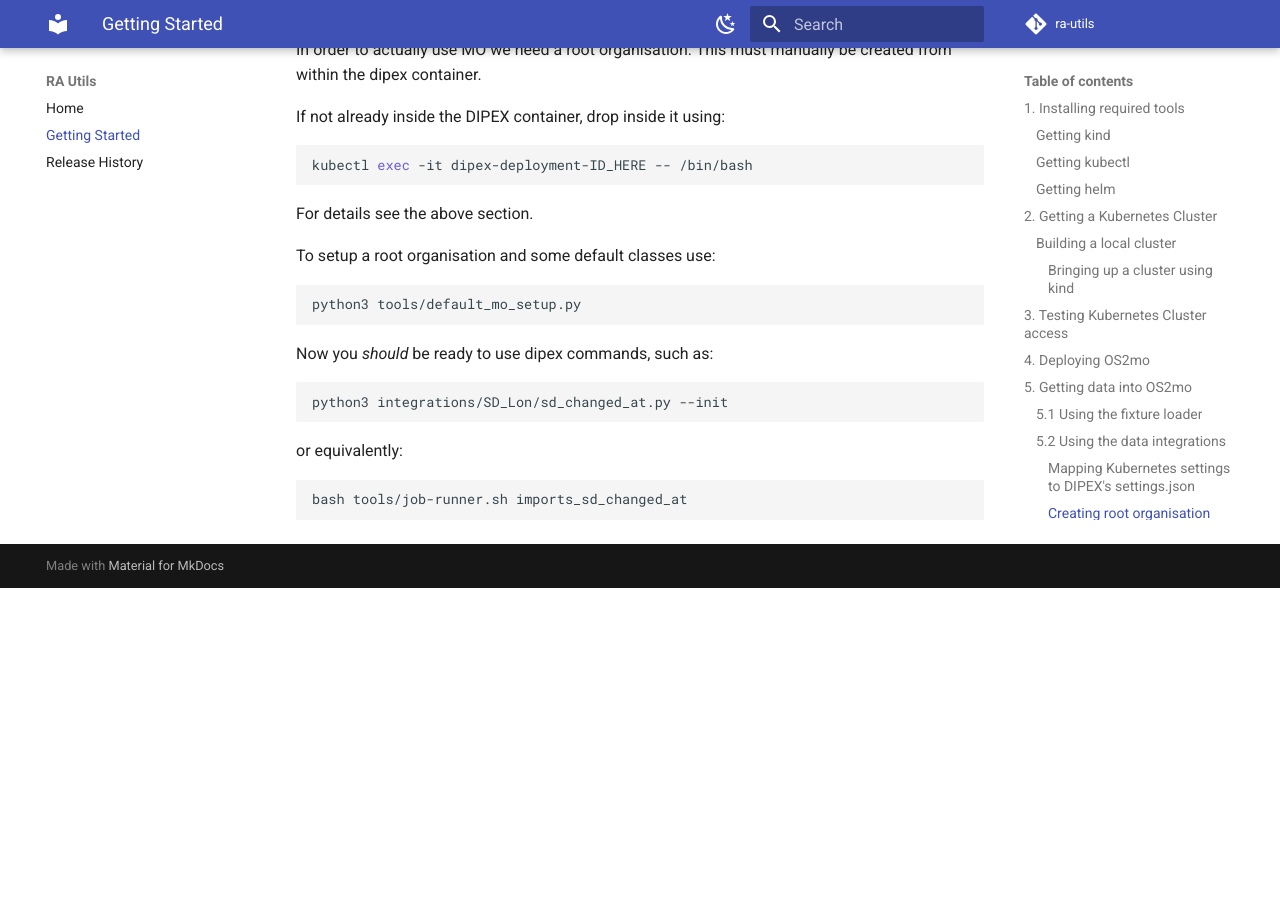
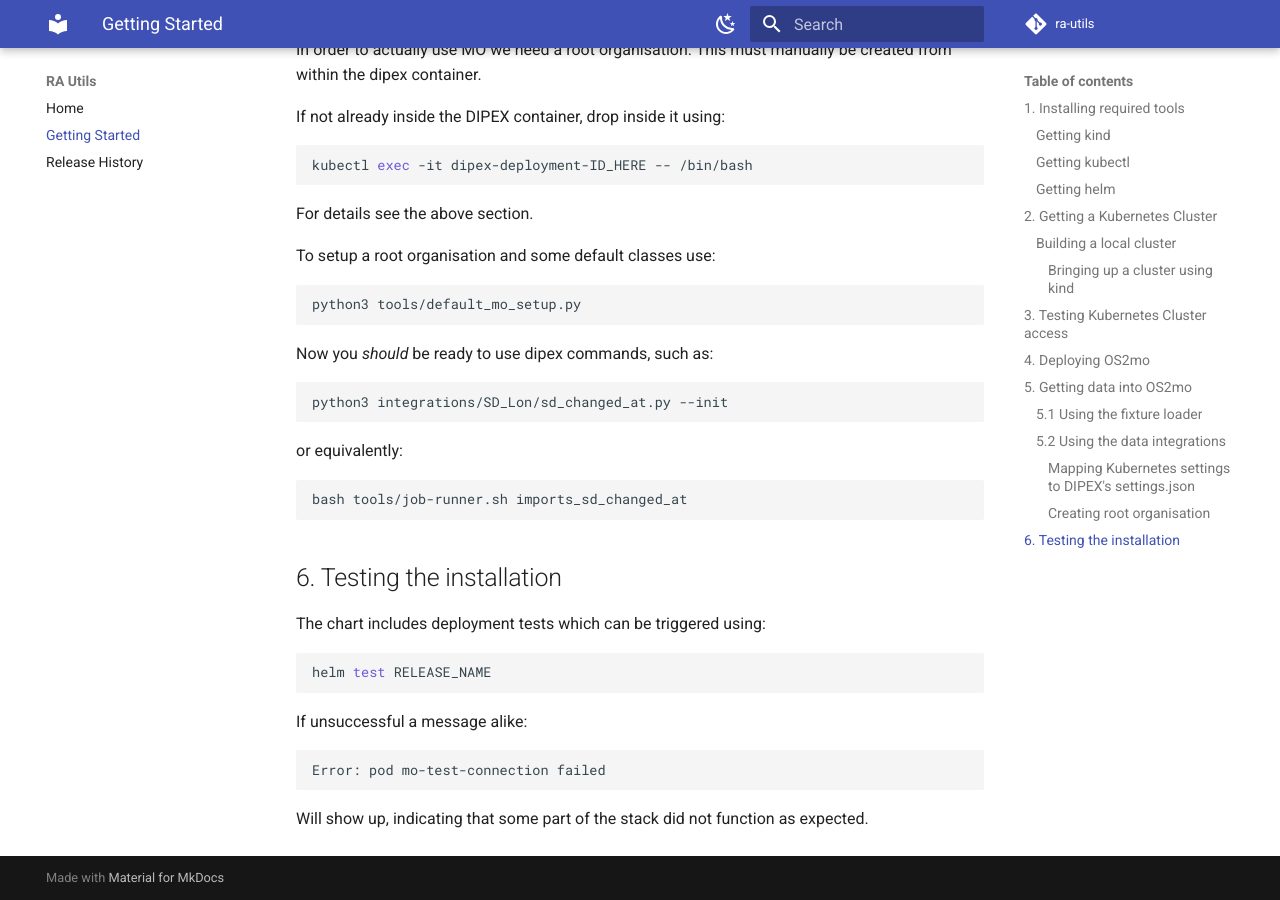
Before and after one commit to magenta-aps/os2mo-helm-chart, an MkDocs documentation site: the page built from docs/GettingStarted.md, in a window 1280 px wide and 900 px high, scrolled down 4396 px. Built offline with MkDocs 1.6.1 and Material for MkDocs 9.7.7, drawn with Linux system fonts in a browser that asks for light colours; before the commit the page ends 4984 px from its top, so only the background shows below that.

Commit message:
Added section in documentation about deployment tests

````diff
--- a/docs/GettingStarted.md
+++ b/docs/GettingStarted.md
@@ -202,3 +202,14 @@ or equivalently:
 ```shell
 bash tools/job-runner.sh imports_sd_changed_at
 ```
+
+## 6. Testing the installation
+The chart includes deployment tests which can be triggered using:
+```shell
+helm test RELEASE_NAME
+```
+If unsuccessful a message alike:
+```
+Error: pod mo-test-connection failed
+```
+Will show up, indicating that some part of the stack did not function as expected.
````
